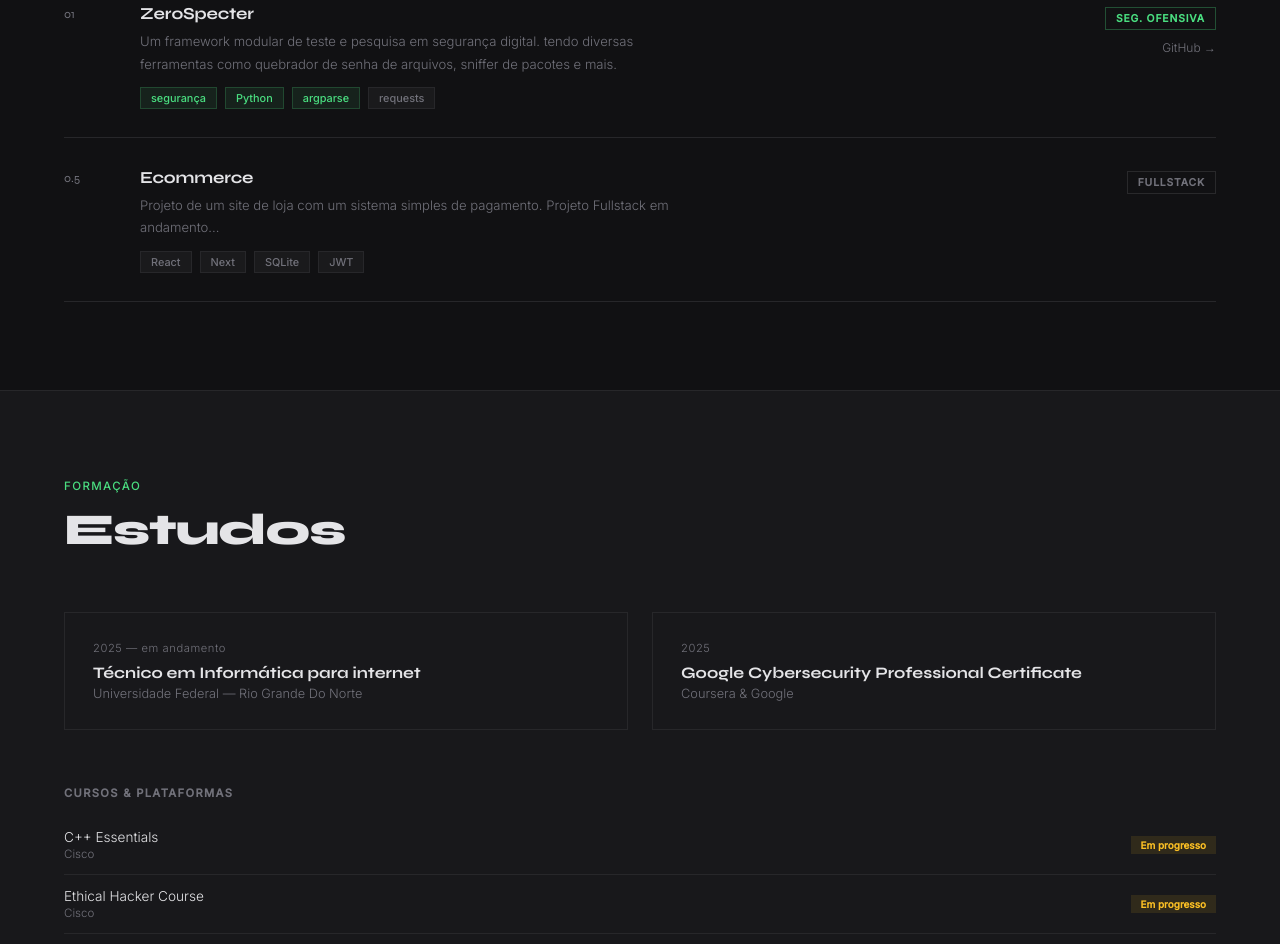
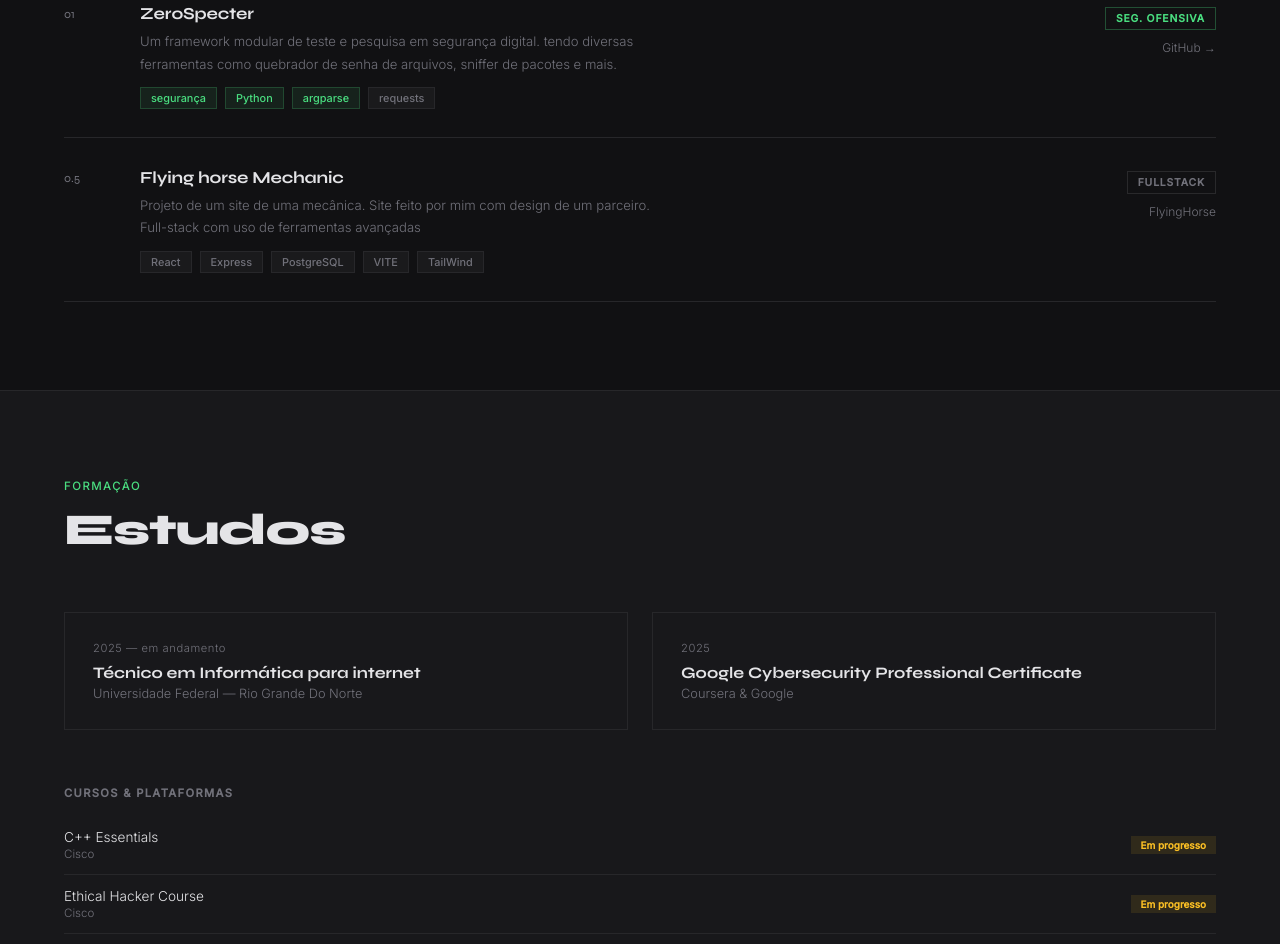
Before and after one commit to Konazin/Konazin.github.io, a plain HTML site: page index.html in a window 1280 px wide. Shown: the part 1735-2679 px from the top of the page. Drawn offline with Linux system fonts and the light colour scheme.

Commit message:
added one project

```diff
--- a/index.html
+++ b/index.html
@@ -664,17 +664,19 @@
       <div class="proj">
         <span class="proj-num">0.5</span>
         <div class="proj-body">
-          <div class="proj-name">Ecommerce</div>
-          <p class="proj-desc">Projeto de um site de loja com um sistema simples de pagamento. Projeto Fullstack em andamento...</p>
+          <div class="proj-name">Flying horse Mechanic</div>
+          <p class="proj-desc">Projeto de um site de uma mecânica. Site feito por mim com design de um parceiro. Full-stack com uso de ferramentas avançadas</p>
           <div class="proj-stack">
             <span class="stack-tag">React</span>
-            <span class="stack-tag">Next</span>
-            <span class="stack-tag">SQLite</span>
-            <span class="stack-tag">JWT</span>
+            <span class="stack-tag">Express</span>
+            <span class="stack-tag">PostgreSQL</span>
+            <span class="stack-tag">VITE</span>
+            <span class="stack-tag">TailWind</span>
           </div>
         </div>
         <div class="proj-aside">
           <span class="proj-type-badge full">Fullstack</span>
+          <a target="_blank" href="https://mechanic-site-8th2.onrender.com/" class="proj-link">FlyingHorse</a>
         </div>
       </div>
 
```
